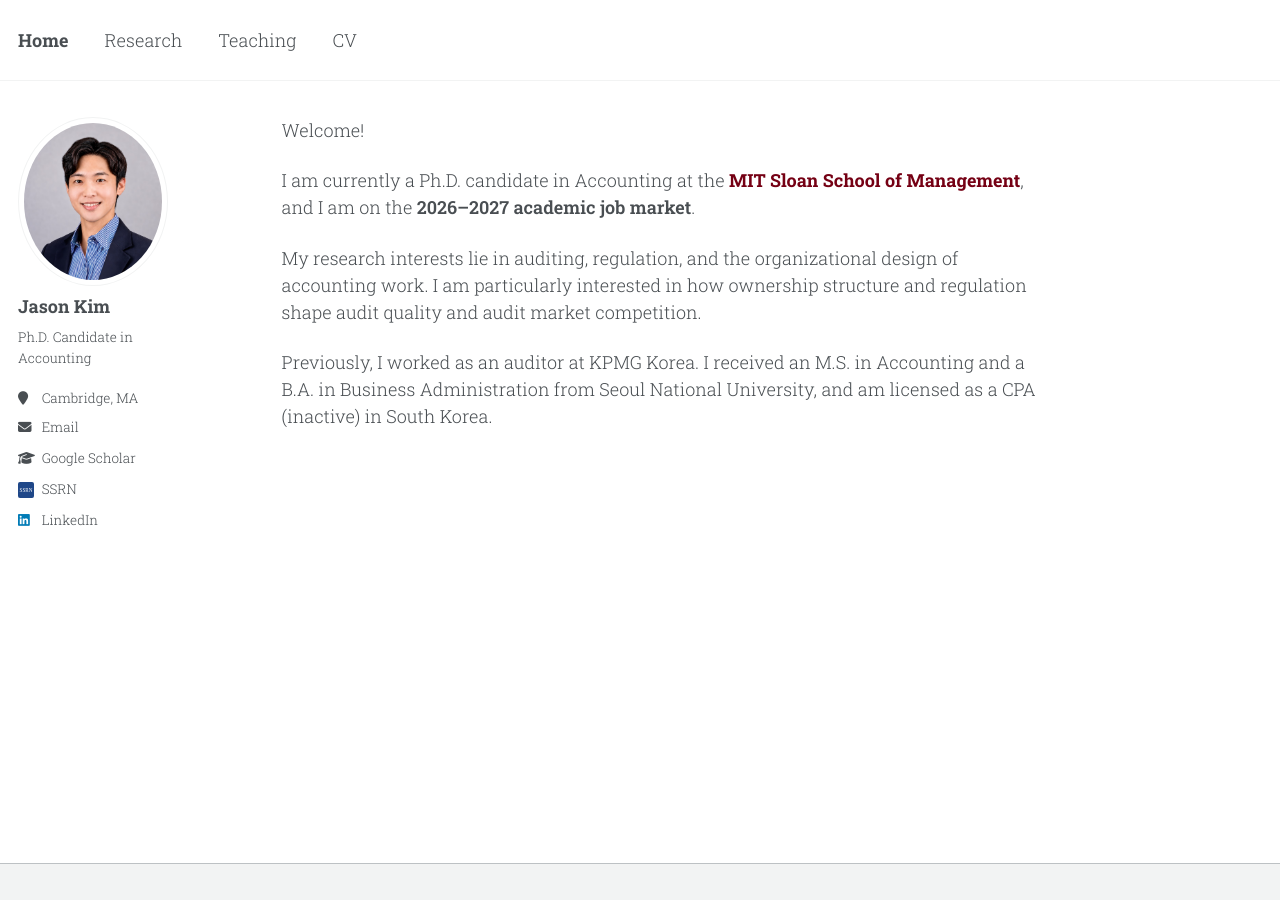
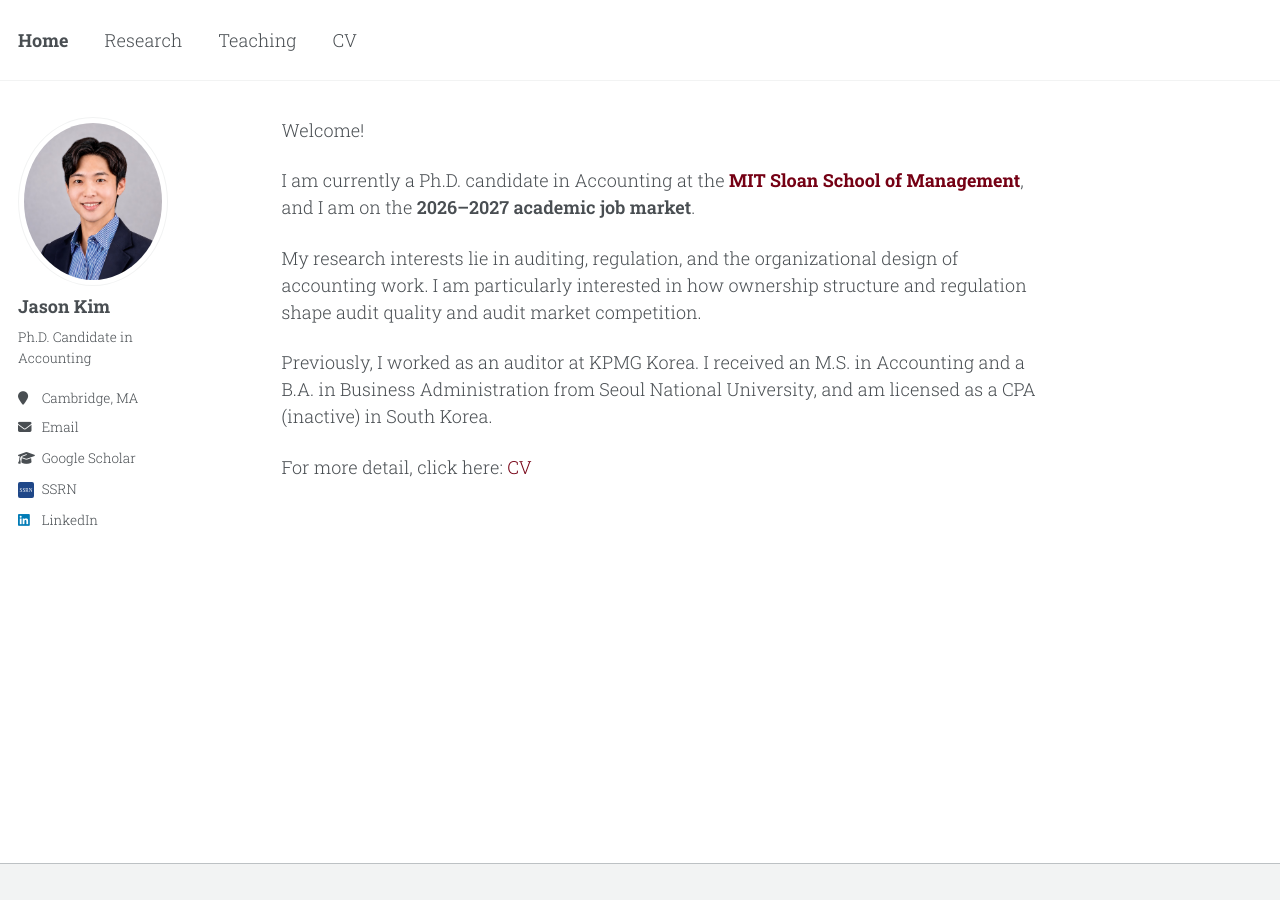
Before and after one commit to jgkim262/jgkim262.github.io, a Jekyll site: the page built from _pages/about.md, in a window 1280 px wide. Built offline with Jekyll 4.4.1, drawn with Linux system fonts in a browser that asks for light colours; a style sheet for code colours, icons or effects is not loaded.

Commit message:
Add CV link line to home page
Co-Authored-By: Claude Opus 5 (1M context) <noreply@anthropic.com>

```diff
--- a/_pages/about.md
+++ b/_pages/about.md
@@ -14,3 +14,5 @@ I am currently a Ph.D. candidate in Accounting at the **[MIT Sloan School of Man
 My research interests lie in auditing, regulation, and the organizational design of accounting work. I am particularly interested in how ownership structure and regulation shape audit quality and audit market competition.
 
 Previously, I worked as an auditor at KPMG Korea. I received an M.S. in Accounting and a B.A. in Business Administration from Seoul National University, and am licensed as a CPA (inactive) in South Korea.
+
+For more detail, click here: [CV](/files/JasonKim_CV.pdf)
```
